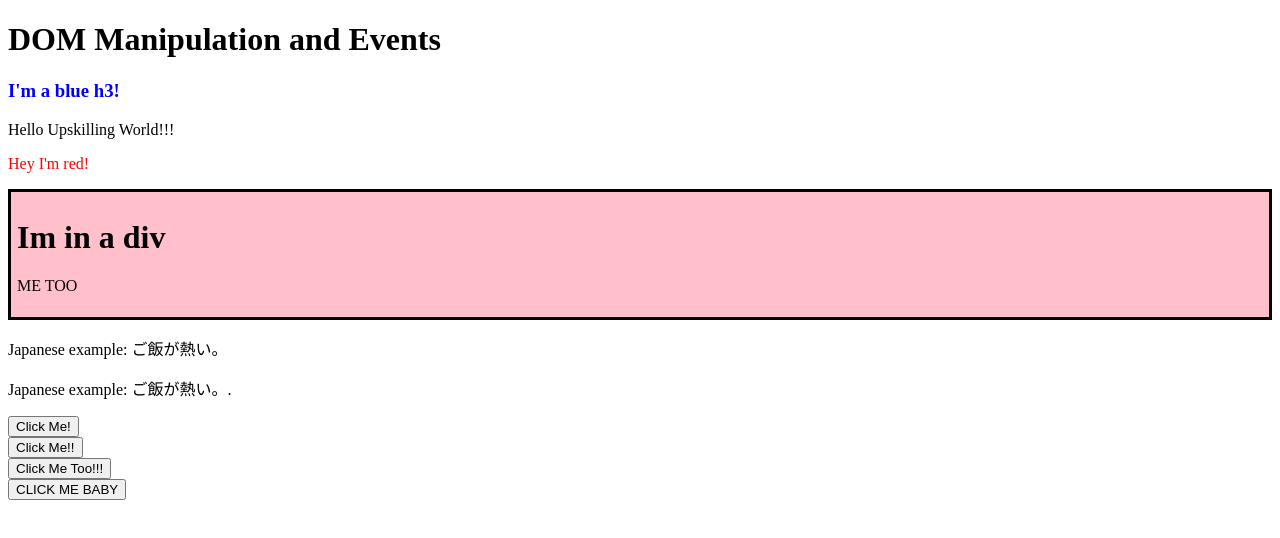
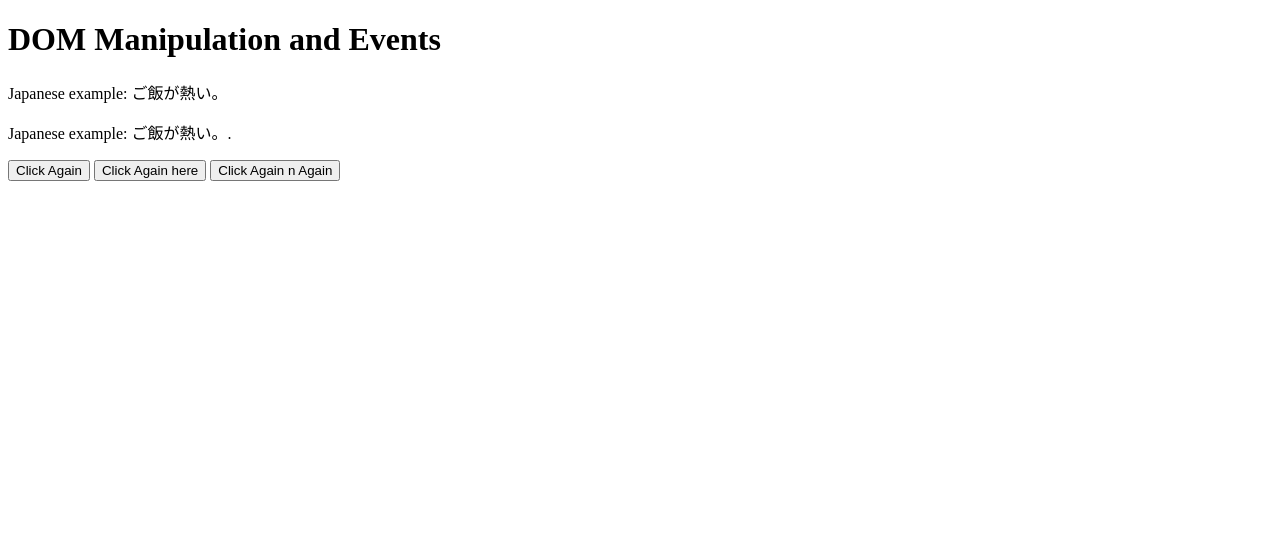
Before and after one commit to RhazzXIX/git_test, a plain HTML site: page dom-manipulation-events/index.html in a window 1280 px wide. Drawn offline with Linux system fonts and the light colour scheme.

Commit message:
Finnish dom manipulation lesson

```diff
--- a/dom-manipulation-events/index.html
+++ b/dom-manipulation-events/index.html
@@ -16,10 +16,16 @@
         <p>Japanese example: ご飯が熱い。</p>
         <p>Japanese example: <span lang="ja">ご飯が熱い。</span>.</p>
 
-        <button onclick="alert('Hello Upskilling World!')">Click Me!</button> <br>
+        <!-- <button onclick="alert('Hello Upskilling World!')">Click Me!</button> <br>/*
         <button id="btn">Click Me!!</button> <br>
         <button id="butn">Click Me Too!!!</button> <br>
-        <button id="bttn">CLICK ME BABY</button>
+        <button id="bttn">CLICK ME BABY</button> -->
+
+        <div id="cntainer">
+            <button id="1">Click Again</button>
+            <button id="2">Click Again here</button>
+            <button id="3">Click Again n Again</button>
+        </div>
 
 
 
--- a/dom-manipulation-events/java.js
+++ b/dom-manipulation-events/java.js
@@ -1,52 +1,60 @@
-const container = document.querySelector('#container');
+//const container = document.querySelector('#container');
 
 
-const content = document.createElement('div');
-content.classList.add('content');
-content.textContent = 'Hello Upskilling World!!!';
+//const content = document.createElement('div');
+//content.classList.add('content');
+//content.textContent = 'Hello Upskilling World!!!';
 
-const para = document.createElement('p');
-para.setAttribute('style', 'color: red;')
-para.textContent = 'Hey I\'m red!'
+//const para = document.createElement('p');
+//para.setAttribute('style', 'color: red;')
+//para.textContent = 'Hey I\'m red!'
 
-const title = document.createElement('h3');
-title.setAttribute('style', 'color: blue;');
-title.textContent = 'I\'m a blue h3!'
+//const title = document.createElement('h3');
+//title.setAttribute('style', 'color: blue;');
+//title.textContent = 'I\'m a blue h3!'
 
-const subDiv = document.createElement('div');
-subDiv.setAttribute('style', 'padding: 6px; border: solid black; background: pink;');
+//const subDiv = document.createElement('div');
+//subDiv.setAttribute('style', 'padding: 6px; border: solid black; background: pink;');
 
-const subTitle = document.createElement('h1');
-subTitle.textContent = 'Im in a div';
+//const subTitle = document.createElement('h1');
+//subTitle.textContent = 'Im in a div';
 
-const subPara = document.createElement('p');
-subPara.textContent = 'ME TOO';
+//const subPara = document.createElement('p');
+//subPara.textContent = 'ME TOO';
 
-subDiv.appendChild(subTitle);
-subDiv.appendChild(subPara);
+//subDiv.appendChild(subTitle);
+//subDiv.appendChild(subPara);
 
 
 
 
-container.appendChild(content);
-container.appendChild(para);
-container.insertBefore(title, content);
-container.appendChild(subDiv);
+//container.appendChild(content);
+//container.appendChild(para);
+//container.insertBefore(title, content);
+//container.appendChild(subDiv);
 
-const btn = document.querySelector('#btn');
-btn.onclick = () => alert('Hello Upskilling World!!!');
-const butn = document.querySelector('#butn');
-butn.addEventListener('click', () => {
-    alert('Hello Upskilling World!!!');
+//const btn = document.querySelector('#btn');
+//btn.onclick = () => alert('Hello Upskilling World!!!');
+//const butn = document.querySelector('#butn');
+//butn.addEventListener('click', () => {
+ //   alert('Hello Upskilling World!!!');
+//});
+
+//function alertFunction() {
+ //   alert('YAY! I DID IT!');
+//}
+
+//btn.onclick = alertFunction;
+//btn.addEventListener('click', alertFunction);
+//const bttn = document.querySelector('#bttn');
+//bttn.addEventListener('click', function (e) {
+//    e.target.style.background = 'blue';
+//});
+
+const buttons = document.querySelectorAll('button');
+
+buttons.forEach(button => {
+    button.addEventListener('click', () => {
+        alert(button.id);
+    });
 });
-
-function alertFunction() {
-    alert('YAY! I DID IT!');
-}
-
-btn.onclick = alertFunction;
-btn.addEventListener('click', alertFunction);
-const bttn = document.querySelector('#bttn');
-bttn.addEventListener('click', function (e) {
-    e.target.style.background = 'blue';
-});
```
